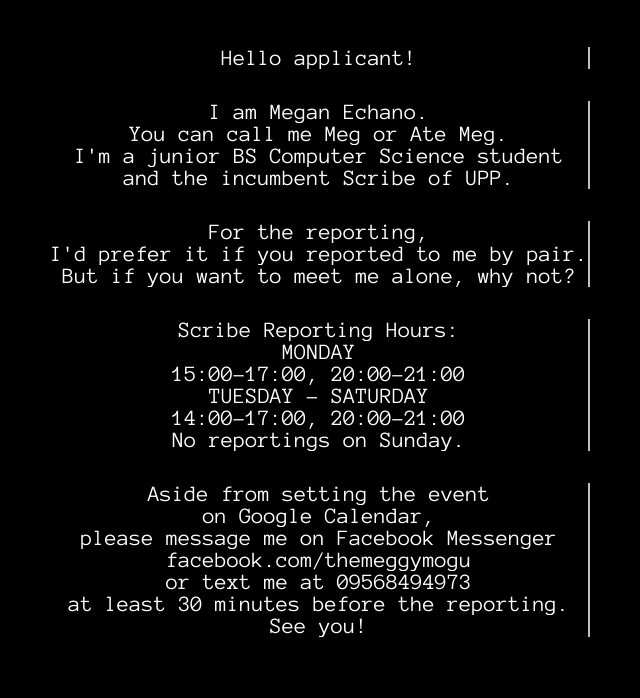
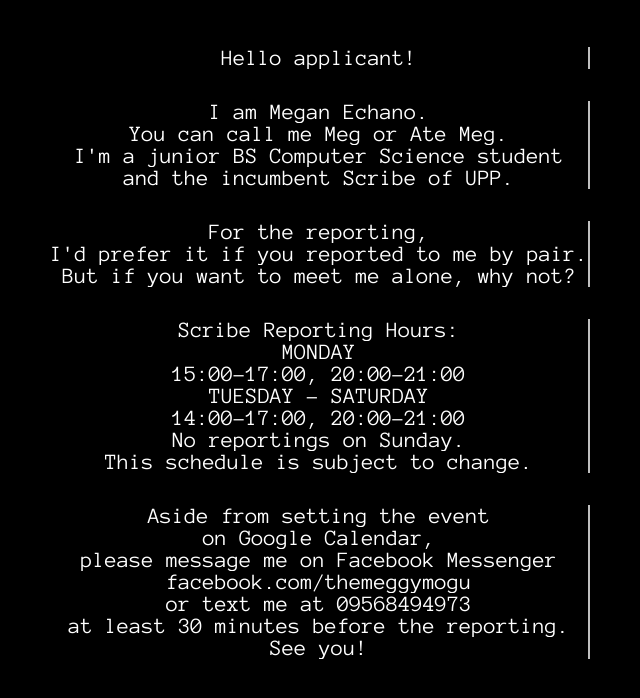
Before and after one commit to mdechano/UPPScribeReportingNotice.github.io, a plain HTML site: page index.html in a window 1280 px wide. Shown: the whole page, without its empty margins (320-960 px from the left). Drawn offline with Linux system fonts and the light colour scheme.

Commit message:
Update index.html

```diff
--- a/index.html
+++ b/index.html
@@ -22,6 +22,7 @@
 		<p class="line-1 anim-typewriter">TUESDAY - SATURDAY</p>
 		<p class="line-1 anim-typewriter">14:00-17:00, 20:00-21:00</p>
 		<p class="line-1 anim-typewriter">No reportings on Sunday.</p>
+		<p class="line-1 anim-typewriter">This schedule is subject to change.</p>
 		<br></br>
 		<p class="line-1 anim-typewriter">Aside from setting the event</p>
 		<p class="line-1 anim-typewriter">on Google Calendar,</p>
```
